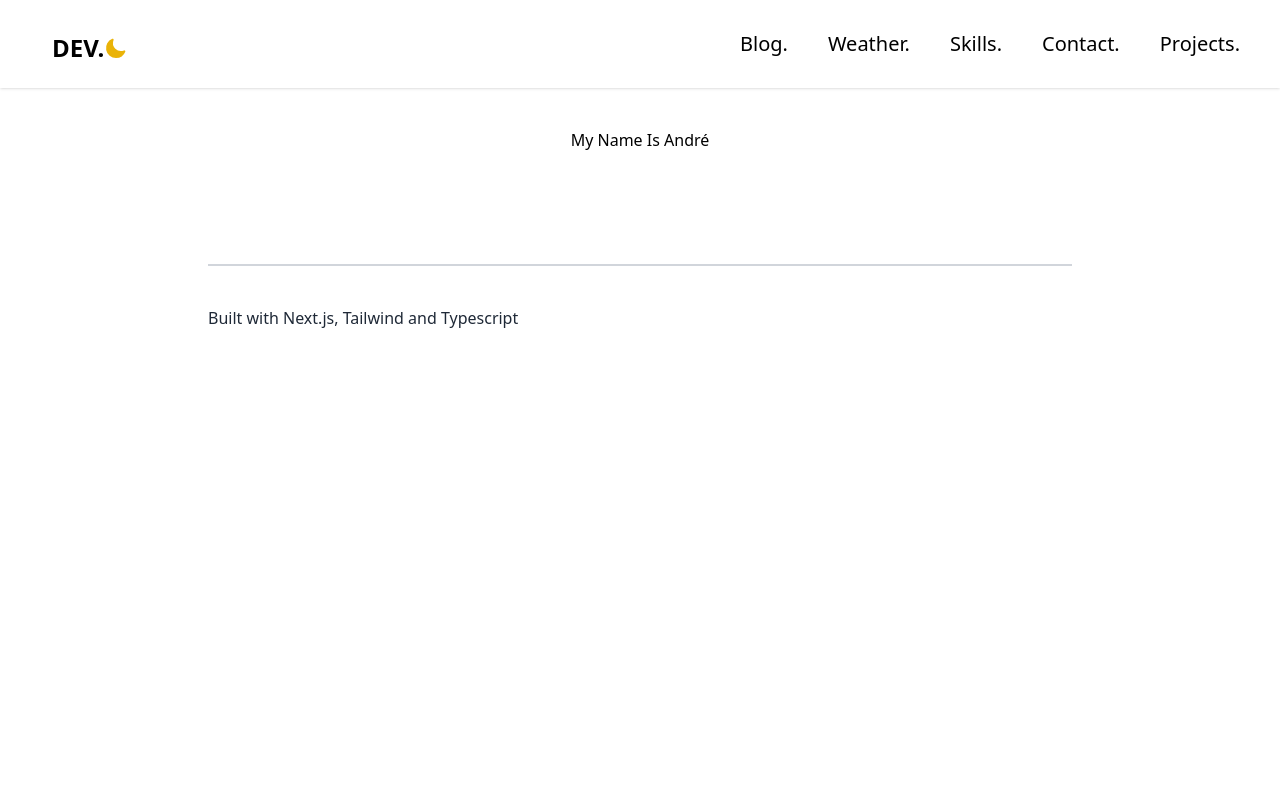
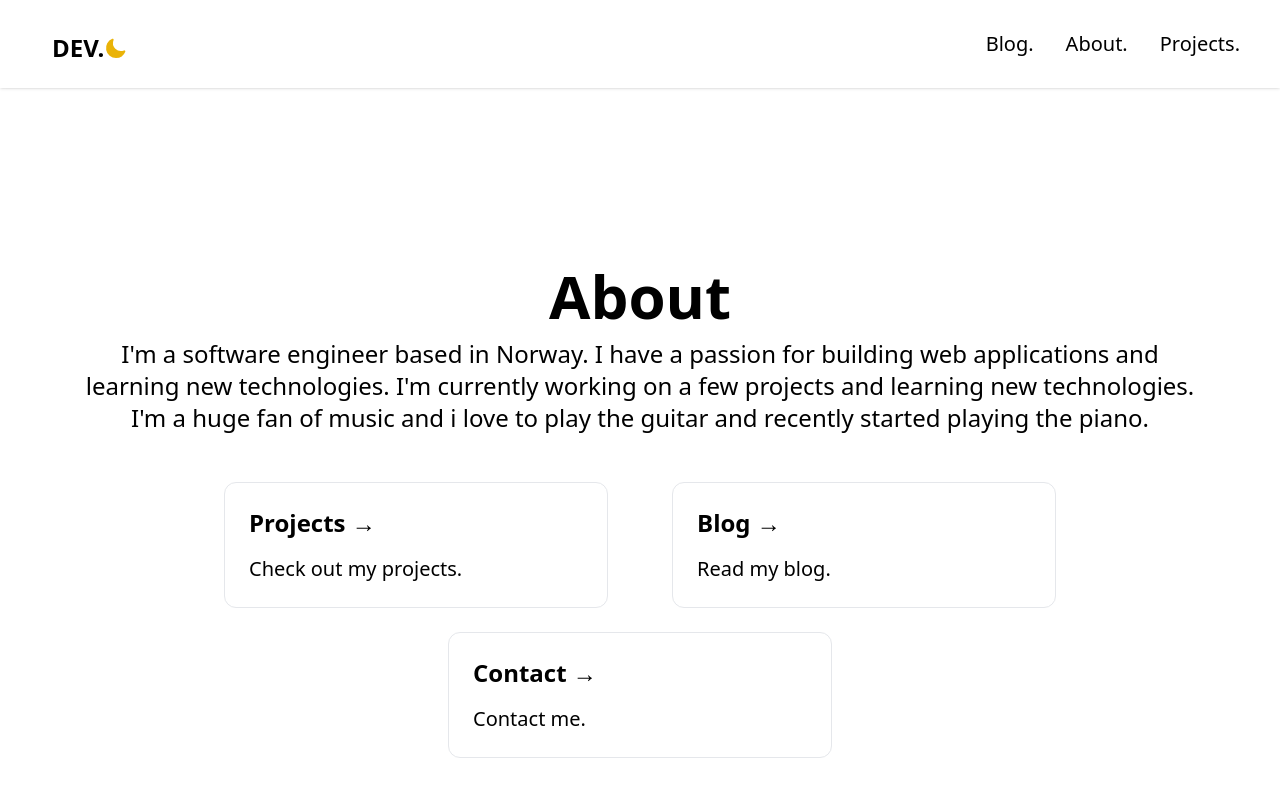
Before and after one commit to Andrehatlo/nextjs-tw-portfolio-2023, a Next.js app: page /about in a window 1280 px wide. Shown: the top 800 px of the page. Built offline with nearby package versions, Linux system fonts and the light colour scheme; what tailwindcss-dark-mode would draw is missing.

Commit message:
projects page, about page, animation, icon component

```diff
--- a/components/MetaContainer.tsx
+++ b/components/MetaContainer.tsx
@@ -4,6 +4,7 @@ import {useRouter} from "next/router";
 import Navbar from "../components/NavBar";
 import Footer from "../components/Footer";
 import { METADATA } from '../constants';
+import { motion } from "framer-motion";
 
 export default function MetaContainer({children, ...customMeta}) {
     const router = useRouter();
@@ -38,8 +39,19 @@ export default function MetaContainer({children, ...customMeta}) {
                 )}
             </Head>
             <main className="w-full">
-                <Navbar/>
-                <div>{children}</div>
+                <motion.div
+                    initial={{ x: 300, opacity: 0 }}
+                    animate={{ x: 0, opacity: 1 }}
+                    exit={{ x: 300, opacity: 0 }}
+                    transition={{
+                    type: "spring",
+                    stiffness: 260,
+                    damping: 20,
+                    }}
+                >
+                    <Navbar/>
+                    <div>{children}</div>
+                </motion.div>
                 <Footer/>
             </main>
         </div>
--- a/components/NavBar.tsx
+++ b/components/NavBar.tsx
@@ -4,11 +4,26 @@ import { MENULINKS } from '../constants';
 import { FontAwesomeIcon } from '@fortawesome/react-fontawesome'
 import { faX, faBars } from '@fortawesome/free-solid-svg-icons'
 import ThemeSwitch from './ThemeSwitch';
+import Icon from './Icon';
+import { IconType } from 'react-icons/lib';
+
 
 interface NavbarProps {}
 
 const Navbar: React.FC<NavbarProps> = ({}) => {
   const [open, setOpen] = useState(false)
+
+  const renderIcon = (icon: IconType, index: number) => {
+		return(
+
+			<div
+				className="m-2 text-4xl text-black dark:text-blue-300"
+				key={index}
+			>
+				<Icon icon = {icon} children={""} />
+			</div>
+		);
+	}
 
     return (
       <nav className="sticky top-0 left-0 right-0 z-20 w-full bg-white shadow dark:shadow-slate-400 md:py-1 md:mb-6 dark:bg-black">
@@ -26,6 +41,7 @@ const Navbar: React.FC<NavbarProps> = ({}) => {
             </div>
             {/* Hamburger icon */}
             <div onClick={() => setOpen(!open)} className="lg:hidden md:hidden">
+
               {open ? (
                 <FontAwesomeIcon icon={faX}
                   className="absolute w-10 h-10 cursor-pointer light:text-black right-8 top-8 md:hidden lg:hidden dark:text-white"/>
@@ -43,13 +59,13 @@ const Navbar: React.FC<NavbarProps> = ({}) => {
             >
             {/* END Popout Menu */}
             {/* Links and Icons */}
-              {MENULINKS.map((link) => (
+              {MENULINKS.map((link, index) => (
                 <li key={link.name} className="text-xl md:ml-8 md:my-0 my-7">
                   <div className="flex items-center justify-between">
                     <Link className="flex items-center space-x-2 light:text-gray-800 hover:text-gray-400 dark:text-white dark:hover:text-blue-600" href={link.links}>
-                      <span className="dark:text-white">
-                        {link.icon}
-                      </span>
+                      {/* <span className="dark:text-white">
+                        {renderIcon(link.icon, index)}
+                      </span> */}
                       <span>
                         <p className="">
                           {link.name}
--- a/constants.js
+++ b/constants.js
@@ -84,28 +84,29 @@ export const MENULINKS = [
         links: "/blog",
         icon: FaPen
     },
+
     {
-        name: "Weather.",
-        links: "/weather",
-        icon: FaCloudSun
-
-    },
-    {
-        name: "Skills.",
-        links: "/skills",
+        name: "About.",
+        links: "/about",
         icon: FaCrown
     },
-    {
+    // {
 
-        name: "Contact.",
-        links: "/contact",
-        icon: FaFeather
-    },
+    //     name: "Contact.",
+    //     links: "/contact",
+    //     icon: FaFeather
+    // },
     {
       name: "Projects.",
       links: "/projects",
       icon: FaFeather
-    }
+    },
+        // {
+    //     name: "Weather.",
+    //     links: "/weather",
+    //     icon: FaCloudSun
+
+    // },
 ]
 
 export const TYPED_STRINGS = [
@@ -148,17 +149,16 @@ export const SKILLS = {
     { name: "Rails", icon: SiRubyonrails },
     { name: "React", icon: SiReact },
     // { name: "Next.js", icon: SiNextDotJs },
-    { name: "Node.js", icon: FaNodeJs },
     { name: "GraphQL", icon: SiGraphql },
     // { name: "Apollo", icon: SiApollo },
     { name: "Spring", icon: SiSpring },
   ],
   databases: [
     { name: "PostgreSQL", icon: SiPostgresql },
+    { name: "Redis", icon: SiRedis },
     { name: "MySQL", icon: SiMysql },
+    { name: "SQLite", icon: SiSqlite },
     { name: "MongoDB", icon: SiMongodb  },
-    { name: "Redis", icon: SiRedis },
-    { name: "SQLite", icon: SiSqlite },
   ],
   stylingFrameworks: [
     { name: "Tailwind CSS", icon: SiTailwindcss },
@@ -175,20 +175,17 @@ export const SKILLS = {
     { name: "Cucumber", icon: SiCucumber},
   ],
   tools: [
-    { name  : "Github", icon: SiGithub},
+    { name: "Github", icon: SiGithub},
+    { name: "Slack", icon: SiSlack },
     { name: "Jira", icon: SiJira },
     { name: "Confluence", icon: SiConfluence },
-    { name: "Slack", icon: SiSlack },
   ],
   other: [
+    { name: "Node.js", icon: FaNodeJs },
     { name: "Heroku", icon: SiHeroku },
     { name: "AWS", icon: SiAmazonaws },
-    { name: "GCP", icon: SiGooglecloud },
+    { name: "Adobe Photoshop", icon: SiAdobephotoshop },
     { name: "Digital Ocean", icon: SiDigitalocean },
-    { name: "Netlify", icon: SiNetlify},
-    { name: "Trello", icon: SiTrello },
-    { name: "Adobe Photoshop", icon: SiAdobephotoshop },
-    { name: "Adobe Illustrator", icon: SiAdobeillustrator },
   ],
 };
 
--- a/package.json
+++ b/package.json
@@ -15,10 +15,12 @@
     "axios": "^1.2.2",
     "date-fns": "^2.29.3",
     "dotenv": "^16.0.3",
+    "framer-motion": "^8.4.2",
     "gray-matter": "^4.0.3",
     "heroicons": "^2.0.13",
     "markdown-it": "^13.0.1",
     "next": "latest",
+    "next-seo": "^5.15.0",
     "next-themes": "^0.2.1",
     "probe-image-size": "^7.2.3",
     "react": "^18.2.0",
--- a/pages/_app.tsx
+++ b/pages/_app.tsx
@@ -1,26 +1,47 @@
+import { useEffect, useState } from 'react';
 import type { AppProps } from 'next/app';
+import Router from 'next/router';
 import '../styles/globals.scss';
 import { ThemeProvider } from "next-themes";
 import MetaContainer from '../components/MetaContainer';
+import { AnimatePresence } from 'framer-motion'
+import PageLoader from '../components/PageLoader';
 
+const MyApp: React.FC<AppProps> = ({ Component, pageProps }) => {
+  const [loading, setLoading] = useState(false)
 
-// Font Awesome
-import { config } from '@fortawesome/fontawesome-svg-core'
-import '@fortawesome/fontawesome-svg-core/styles.css'
-config.autoAddCss = false //
+  useEffect(() => {
+    // Used for page transition
+    const start = () => {
+      setLoading(true)
+    }
+    const end = () => {
+      setLoading(false)
+    }
+    Router.events.on("routeChangeStart", start)
+    Router.events.on("routeChangeComplete", end)
+    Router.events.on("routeChangeError", end)
+    return () => {
+      Router.events.off("routeChangeStart", start)
+      Router.events.off("routeChangeComplete", end)
+      Router.events.off("routeChangeError", end)
+    }
+  }, [])
 
-
-
-function MyApp({ Component, pageProps }: AppProps) {
   return (
       <>
+        { loading ?
+        <PageLoader /> :
         <ThemeProvider attribute='class' enableSystem={false}>
           <MetaContainer>
+            <AnimatePresence mode="wait" initial={false} onExitComplete={() => window.scrollTo(0, 0)}>
               <Component {...pageProps}/>
+            </AnimatePresence>
           </MetaContainer>
         </ThemeProvider>
+        }
       </>
-  );
+  )
 }
 
 export default MyApp;
--- a/pages/about.tsx
+++ b/pages/about.tsx
@@ -1,11 +1,91 @@
+// about page
 import React from 'react';
+import Link from 'next/link';
+import { NextPage } from 'next';
+import { NextSeo } from 'next-seo';
+import { motion } from 'framer-motion';
 
-const About: React.FC = () => {
-    return(
-        <div className="flex justify-center p-4 py-4 mx-auto">
-            <h1>My Name Is André</h1>
+
+
+
+const About: NextPage = () => {
+    const [hover, setHover] = React.useState(false);
+
+    const onHover = () => {
+        setHover(true);
+    }
+    const onLeave = () => {
+        setHover(!hover);
+    }
+
+    return (
+        <div className="flex flex-col items-center justify-center min-h-screen py-2">
+            <NextSeo
+                title="About"
+                description="About page"
+            />
+            <motion.div
+                initial={{ opacity: 0 }}
+                animate={{ opacity: 1 }}
+                transition={{ delay: 0.2 }}
+                className="flex flex-col items-center justify-center flex-1 w-full px-20 text-center"
+            >
+                <motion.h1
+                    initial={{ y: -100, opacity: 0 }}
+                    animate={{ y: 0, opacity: 1 }}
+                    transition={{ delay: 0.2 }}
+                    className="text-6xl font-bold"
+                >
+                    About
+                </motion.h1>
+                <motion.p
+                    initial={{ y: -100, opacity: 0 }}
+                    animate={{ y: 0, opacity: 1 }}
+                    transition={{ delay: 0.2 }}
+                    className="mt-3 text-2xl"
+                >
+                    I'm a software engineer based in Norway. I have a passion for building web applications and learning new technologies. I'm currently working on a few projects and learning new technologies. I'm a huge fan of music and i love to play the guitar and recently started playing the piano.
+                </motion.p>
+                <motion.div
+                    initial={{ y: -100, opacity: 0 }}
+                    animate={{ y: 0, opacity: 1 }}
+                    transition={{ delay: 0.2 }}
+                    className="flex flex-wrap items-center justify-around max-w-4xl mt-6 sm:w-full"
+                >
+                    <Link
+                        href="/projects"
+                        className="p-6 mt-6 text-left border w-96 rounded-xl hover:text-blue-600 focus:text-blue-600"
+                    >
+                        <h3 className="text-2xl font-bold">Projects &rarr;</h3>
+                        <p className="mt-4 text-xl">
+                            Check out my projects.
+                        </p>
+                    </Link>
+
+                    <Link
+
+                        href="/blog"
+                        className="p-6 mt-6 text-left border w-96 rounded-xl hover:text-blue-600 focus:text-blue-600"
+                    >
+                        <h3 className="text-2xl font-bold">Blog &rarr;</h3>
+                        <p className="mt-4 text-xl">
+                            Read my blog.
+                        </p>
+                    </Link>
+
+                    <Link
+                        href="/contact"
+                        className="p-6 mt-6 text-left border w-96 rounded-xl hover:text-blue-600 focus:text-blue-600"
+                    >
+                        <h3 className="text-2xl font-bold">Contact &rarr;</h3>
+                        <p className="mt-4 text-xl">
+                            Contact me.
+                        </p>
+                    </Link>
+                </motion.div>
+            </motion.div>
         </div>
-    );
-}
+    )
+ }
 
 export default About;
--- a/pages/blog/[id].tsx
+++ b/pages/blog/[id].tsx
@@ -2,13 +2,27 @@ import React from 'react';
 import fs from 'fs';
 import matter from 'gray-matter';
 import md from 'markdown-it';
+import { motion, useScroll, useSpring } from 'framer-motion'
 
-export default function Blog({ frontmatter, content }) {
+interface BlogProps {
+  frontmatter: {
+    title: string;
+    date: string;
+    socialImage: string;
+  };
+  content: string;
+}
+
+const Blog: React.FC<BlogProps> = ({ frontmatter, content }) => {
+  const { scrollYProgress } = useScroll();
+  const scaleX = useSpring(scrollYProgress, { stiffness: 400, damping: 90 });
   console.log(frontmatter)
   console.log(content)
 
   return (
+
       <div className="justify-center align-middle w-100">
+        <motion.path d="M 0, 20 a 20, 20 0 1,0 40,0 a 20, 20 0 1,0 -40,0" style={{ scaleX }}/>
         <div className="w-3/4 mx-auto prose dark:prose-invert">
           <img src={`${frontmatter.socialImage}`} className="relative w-3/4 max-w-2xl mx-auto filter grayscale hover:grayscale-0" />
 
@@ -18,6 +32,9 @@ export default function Blog({ frontmatter, content }) {
     </div>
   );
 }
+
+export default Blog;
+
 export async function getStaticPaths() {
   // get all the paths from slugs or file names
   const files = fs.readdirSync('posts');
```
Also changed, not shown: 2 other files (tests, documents, lock files or other folders). Lines whose indentation alone changed are shown as unchanged.
